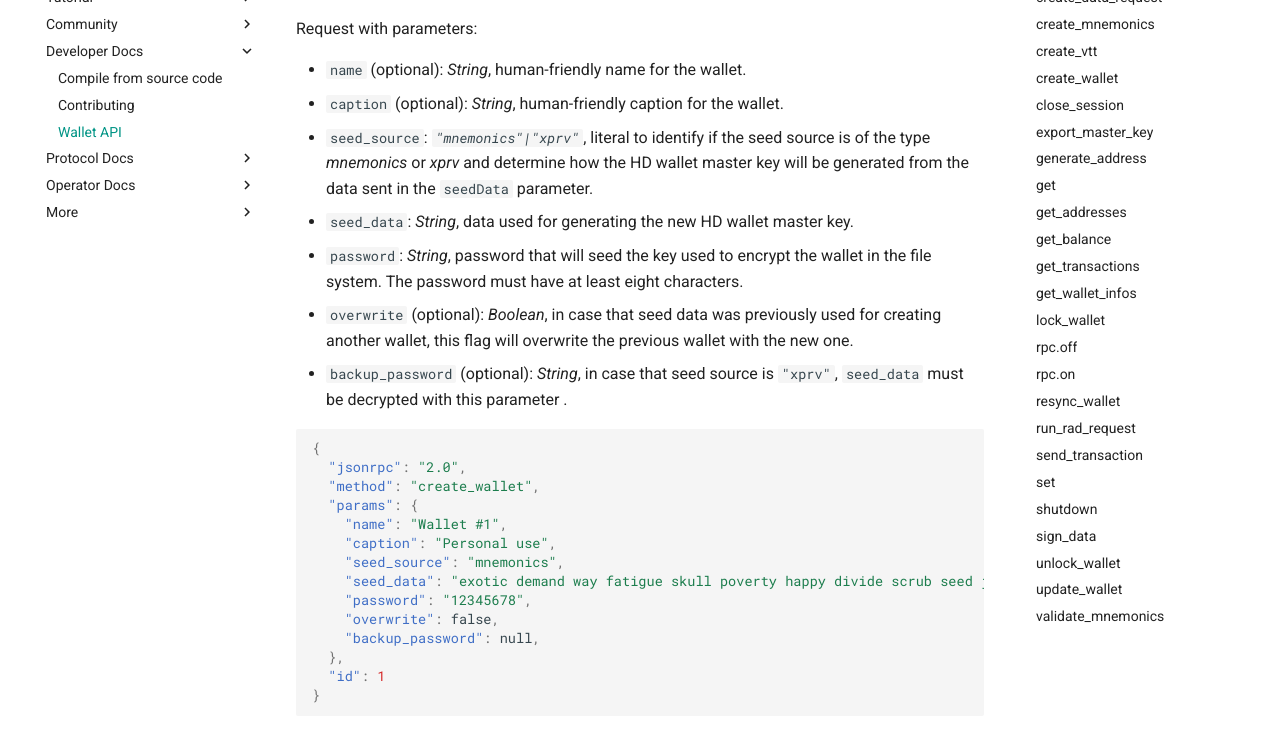
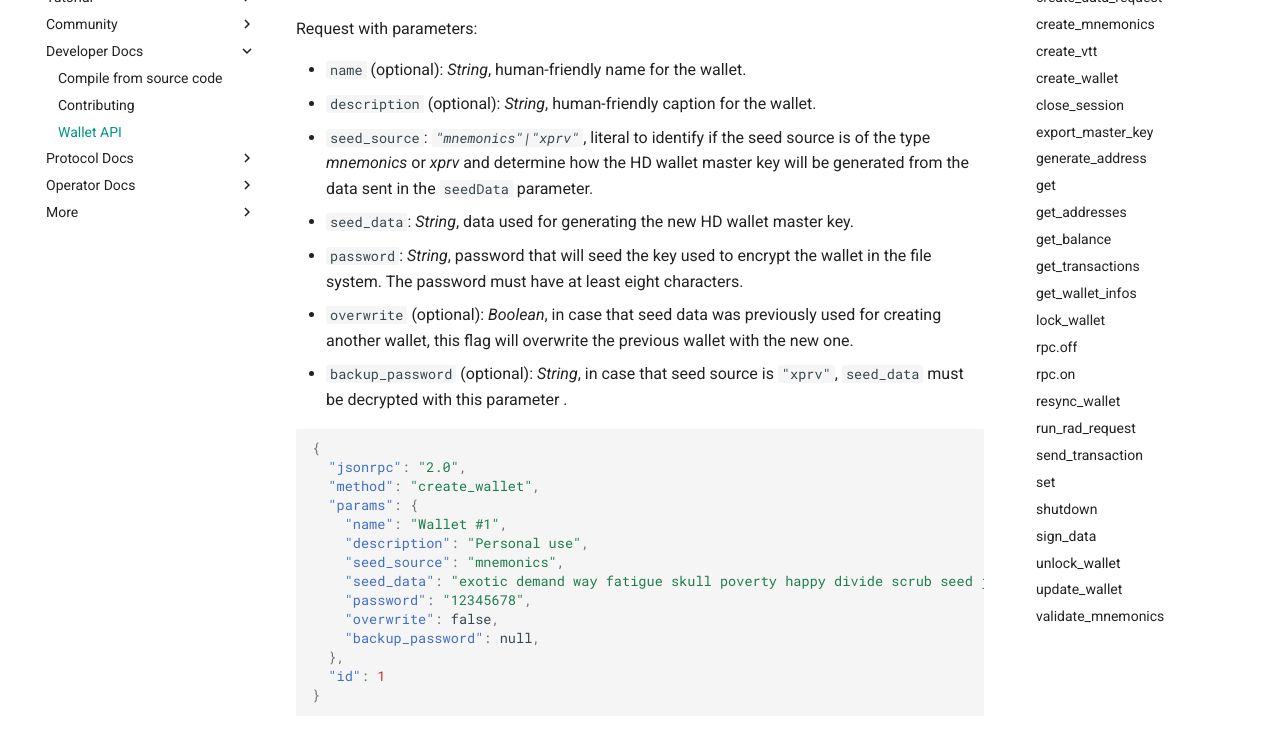
Before and after one commit to witnet/documentation, an MkDocs documentation site: the page built from docs/developer/wallet-api.md, in a window 1280 px wide and 900 px high, scrolled down 8369 px, cut to the strip 165-900 px from the top of the window. Built offline with MkDocs 1.6.1 and Material for MkDocs 9.7.7, drawn with Linux system fonts in a browser that asks for light colours; comment, search, counter and statistics services are not loaded.

Commit message:
docs(wallet-api): fix `create_wallet` params

```diff
--- a/docs/developer/wallet-api.md
+++ b/docs/developer/wallet-api.md
@@ -353,7 +353,7 @@ The JsonRPC method `create_wallet` is used to generate a new Master Key for an e
 Request with parameters:
 
 - `name` (optional): *String*, human-friendly name for the wallet.
-- `caption` (optional): *String*, human-friendly caption for the wallet.
+- `description` (optional): *String*, human-friendly caption for the wallet.
 - `seed_source`: *`"mnemonics"|"xprv"`*, literal to identify if the seed source is of the type *mnemonics* or *xprv* and determine how the HD wallet master key will be generated from the data sent in the `seedData` parameter.
 - `seed_data`: *String*, data used for generating the new HD wallet master key.
 - `password`: *String*, password that will seed the key used to encrypt the wallet in the file system. The password must have at least eight characters.
@@ -366,7 +366,7 @@ Request with parameters:
   "method": "create_wallet",
   "params": {
     "name": "Wallet #1",
-    "caption": "Personal use",
+    "description": "Personal use",
     "seed_source": "mnemonics",
     "seed_data": "exotic demand way fatigue skull poverty happy divide scrub seed jeans novel",
     "password": "12345678",
```
